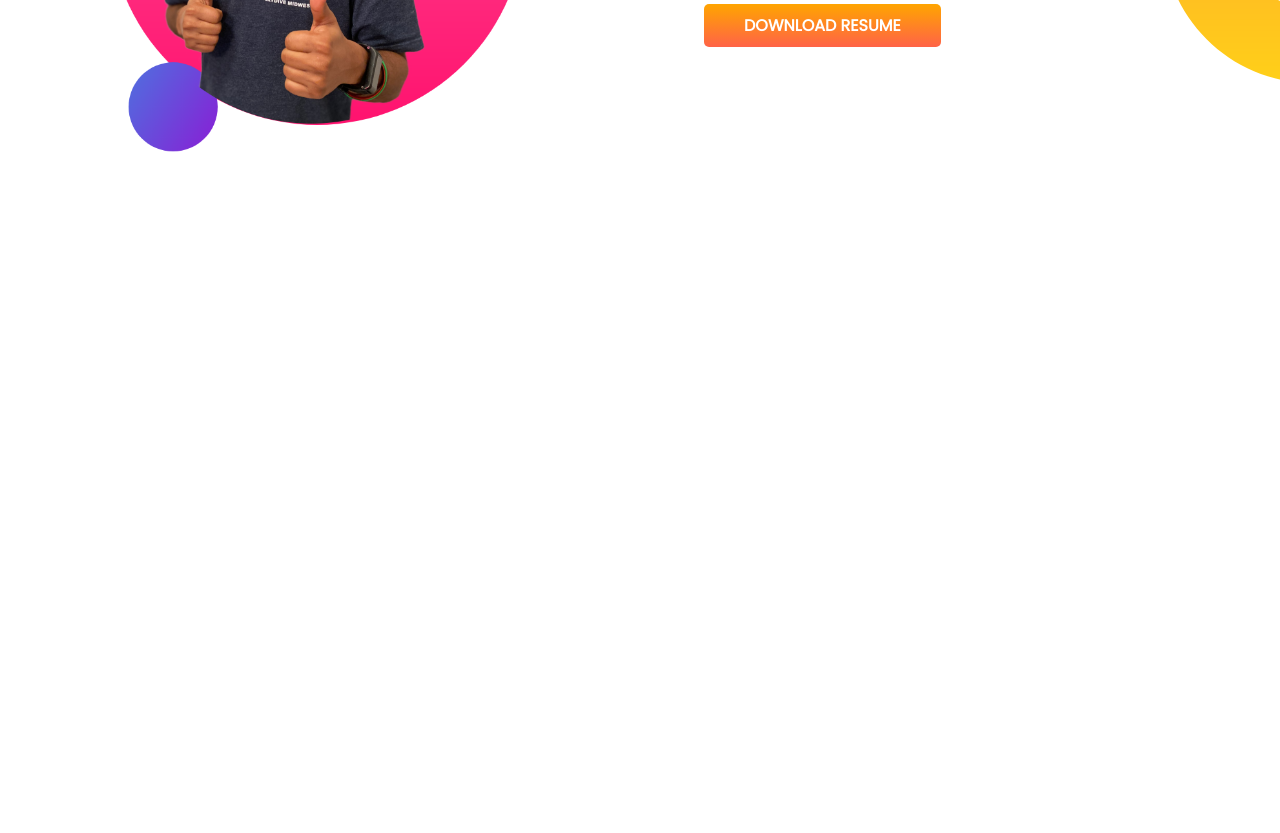
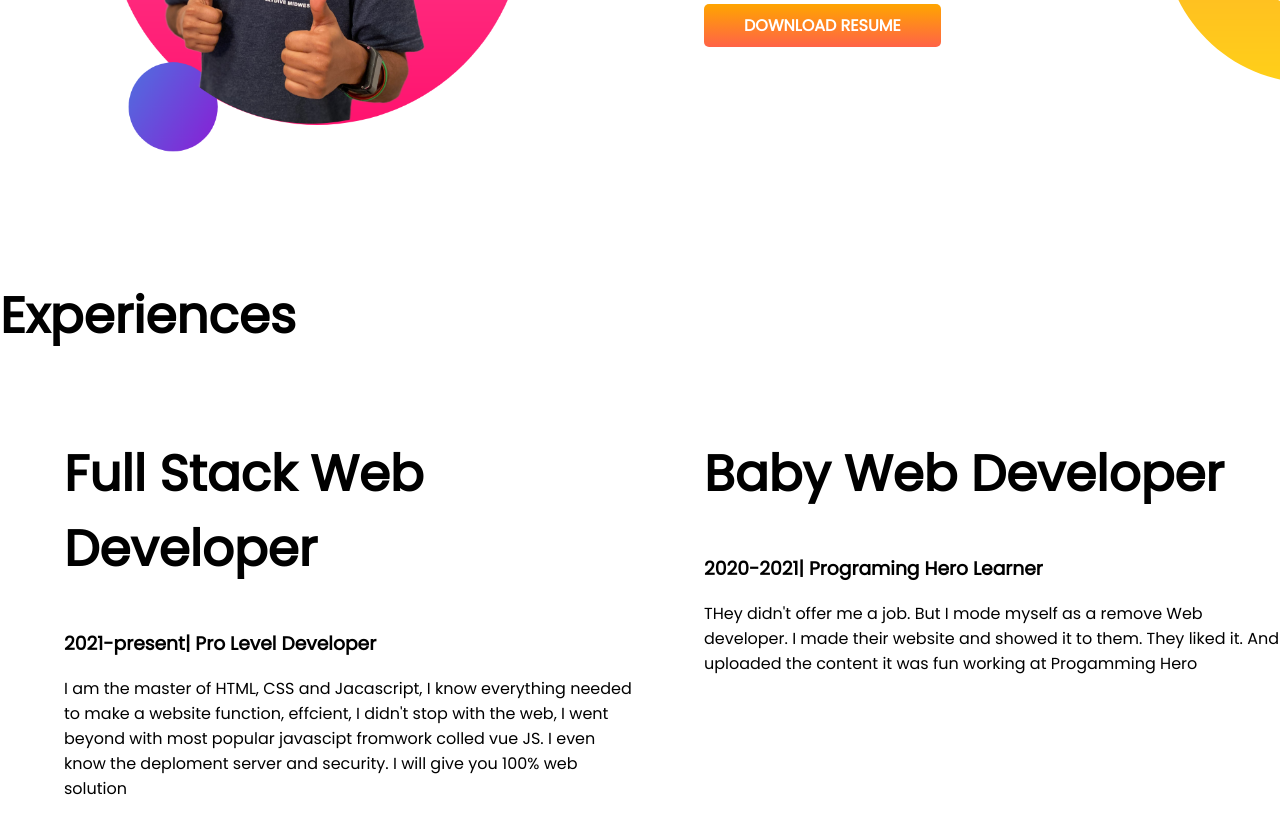
Before and after one commit to nizamuddin15bd/developer-protpolio, a plain HTML site: page index.html in a window 1280 px wide. Shown: the part 875-1708 px from the top of the page. Before the commit the page ends 1154 px from the top, so only its background shows below. Drawn offline with Linux system fonts and the light colour scheme.

Commit message:
experiences

```diff
--- a/css/style.css
+++ b/css/style.css
@@ -1,6 +1,9 @@
 body {
     font-family: 'Poppins', sans-serif;
+
     margin: 0;
+    padding: 0;
+    box-sizing: border-box;
 }
 
 h1 {
@@ -11,7 +14,7 @@ h1 {
     color: orange;
 }
 
-section {
+.flexible-container {
     display: flex;
     margin-bottom: 120px;
 }
--- a/index.html
+++ b/index.html
@@ -14,7 +14,7 @@
 </head>
 
 <body>
-    <section class="top-banner">
+    <section class="top-banner flexible-container">
         <div class="half-width">
             <h1>Welcome to </h1>
             <h1><span class="orange-color">Nizam uddin</span> Faihan</h1>
@@ -29,7 +29,7 @@
             <img src="images/jhankar.png" alt="">
         </div>
     </section>
-    <section class="dream-big">
+    <section class="dream-big flexible-container">
         <div class="half-width">
             <img src="images/jhankar2.png" alt="">
         </div>
@@ -41,6 +41,26 @@
             <a class="link-button" target="_blank" href="">DOWNLOAD RESUME</a>
         </div>
     </section>
+    <section class="experiences">
+        <h1>Experiences</h1>
+        <div class="flexible-container">
+            <div class="half-width">
+                <h1>Full Stack Web Developer</h1>
+                <h3>2021-present| Pro Level Developer</h3>
+                <p>I am the master of HTML, CSS and Jacascript, I know everything needed to make a website function,
+                    effcient, I didn't stop with the web, I went beyond with most popular javascipt fromwork colled vue
+                    JS.
+                    I even know the deploment server and security. I will give you 100% web solution</p>
+            </div>
+            <div class="half-width">
+                <h1>Baby Web Developer</h1>
+                <h3>2020-2021| Programing Hero Learner</h3>
+                <p>THey didn't offer me a job. But I mode myself as a remove Web developer. I made their website and
+                    showed
+                    it to them. They liked it. And uploaded the content it was fun working at Progamming Hero</p>
+            </div>
+        </div>
+    </section>
 </body>
 
 </html>
```
